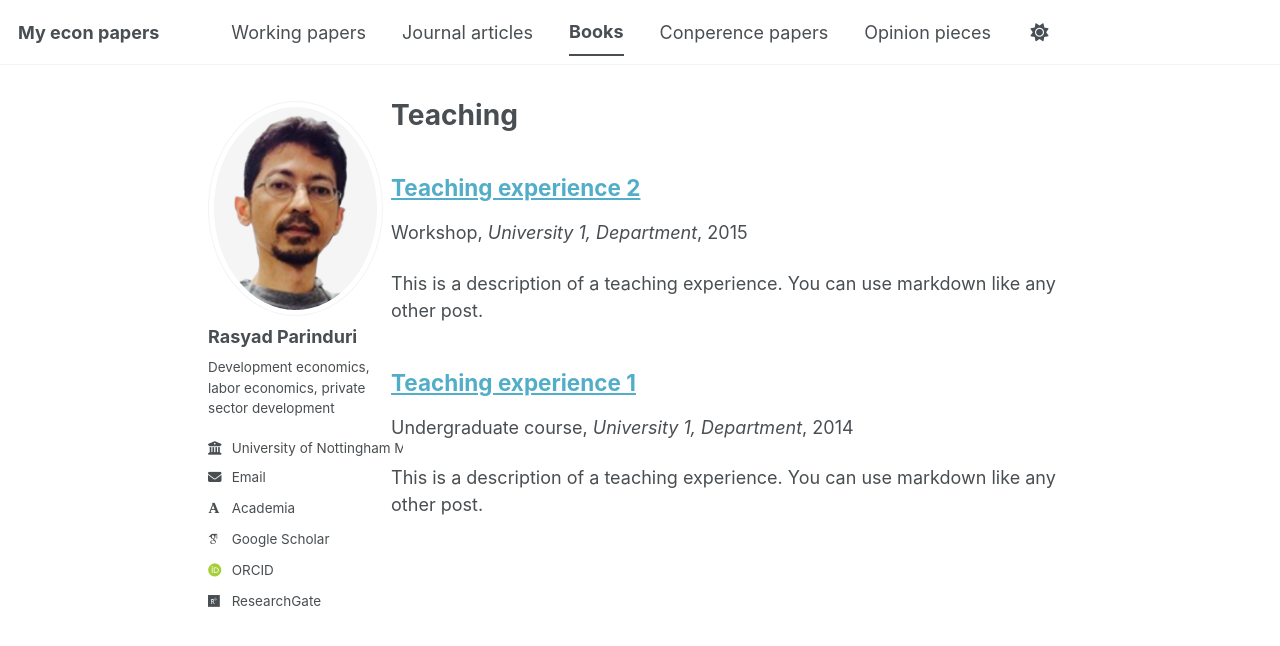
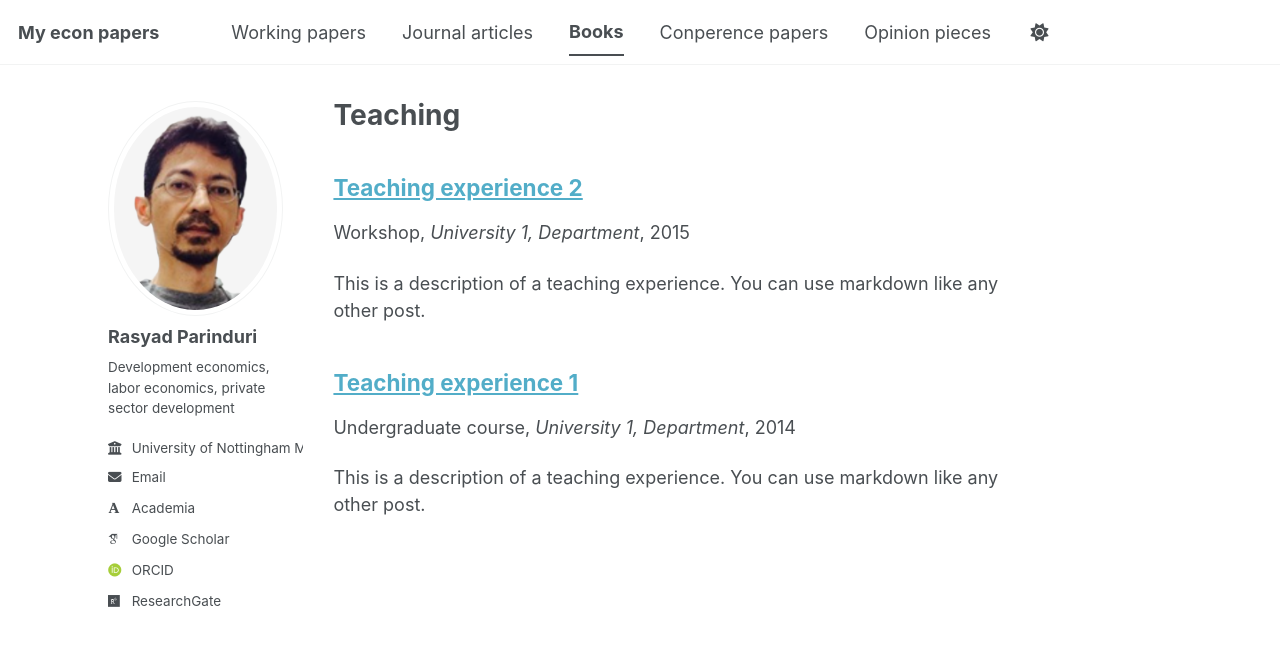
Before and after one commit to rasyadparinduri/rasyadparinduri.github.io, a Jekyll site: the page built from _pages/teaching.html, in a window 1280 px wide. Shown: the top 646 px of the page. Built offline with Jekyll 4.4.1, drawn with Linux system fonts in a browser that asks for light colours; some web fonts are replaced; a script bundle is joined from its source files by our own code; library files that are not in the unit come from our copies.

Commit message:
Update main.scss

```diff
--- a/assets/css/main.scss
+++ b/assets/css/main.scss
@@ -52,14 +52,14 @@
 .initial-content,
 .archive__wrapper,
 .archive {
-  max-width: 900px !important;
+  max-width:1100px !important;
   margin-left: auto !important;
   margin-right: auto !important;
 }
 
 /* ensure text doesn't stretch full width inside archive pages */
 .archive__item {
-  max-width: 100% !important;
+  max-width: 80% !important;
 }
 
 /* keep mobile full width */
```
